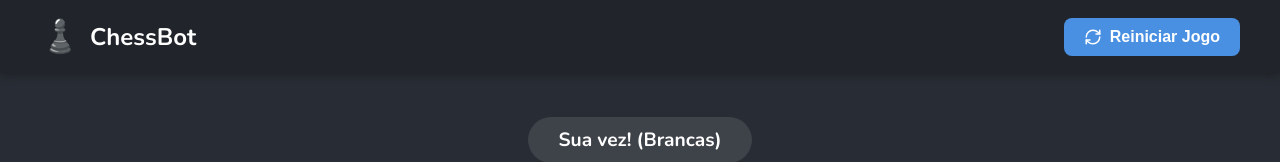
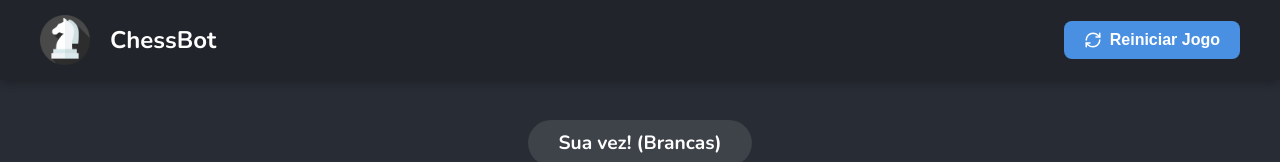
Before and after one commit to anderson3001/Xadrez-Web, a React (Vite) app in the folder frontend/: page / in a window 1280 px wide. Shown: the top 162 px of the page. Built offline with nearby package versions, Linux system fonts and the light colour scheme.

Commit message:
feat: logo

```diff
--- a/frontend/src/App.tsx
+++ b/frontend/src/App.tsx
@@ -108,7 +108,7 @@ function App() {
 
       <header style={styles.header}>
         <div style={styles.logoArea}>
-          <span style={{fontSize: '2rem'}}>♟️</span>
+          <img src="/cavalo.png" alt="ChessBot Logo" style={{width: '50px', height: 'auto', marginRight: '10px'}} />
           <h2 style={{margin: 0, marginLeft: '10px'}}>ChessBot</h2>
         </div>
 
```
